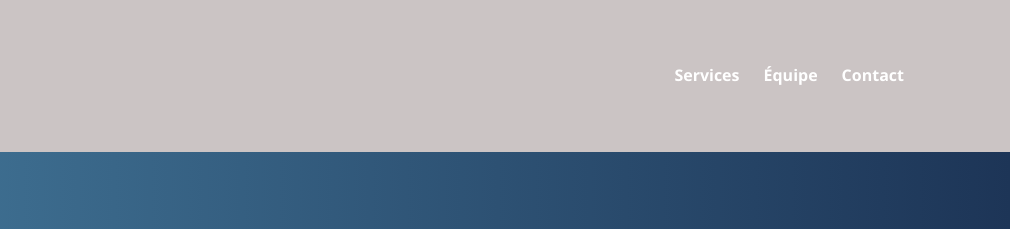
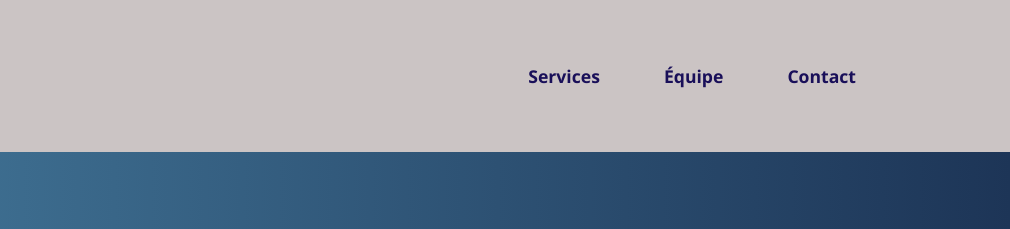
Before and after one commit to ehaberdar/ertsystem, a plain HTML site: page index.html in a window 1280 px wide. Shown: the top 229 px of the page, 270-1280 px from the left. Drawn offline with Linux system fonts and the light colour scheme.

Commit message:
Update style.css

```diff
--- a/style.css
+++ b/style.css
@@ -45,9 +45,39 @@ header {
 }
 
 .nav-links a {
-  color: #fff;
+  color: rgb(203, 196, 196);
   text-decoration: none;
   font-weight: bold;
+}
+nav {
+  background-color: rgb(203, 196, 196);
+  padding: 1rem 2rem;
+  text-align: center;
+}
+
+.nav-links {
+  list-style: none;
+  padding: 0;
+  margin: 0;
+  display: inline-flex;
+  gap: 2rem;
+}
+
+.nav-links li a {
+  color: #190f59;
+  text-decoration: none;
+  font-size: 1.1rem;
+  position: relative;
+  transition: all 0.3s ease;
+  padding: 0.5rem 1rem;
+  border-radius: 8px;
+}
+
+.nav-links li a:hover {
+  background-color: #ffffff;
+  color: #7c1e04;
+  transform: scale(1.1);
+  box-shadow: 0 4px 12px rgba(0, 0, 0, 0.2);
 }
 
 /* Bouton du menu mobile */
@@ -170,6 +200,18 @@ footer {
   bottom: 50px;
   right: 50px;
 }
+.frame-grid {
+  display: grid;
+  grid-template-columns: repeat(4, 1fr);
+  gap: 1rem;
+  padding: 1rem;
+}
+
+.frame-grid iframe {
+  width: 100%;
+  height: 300px;
+  border: none;
+}
 
 /* Responsive */
 @media (max-width: 768px) {
```
